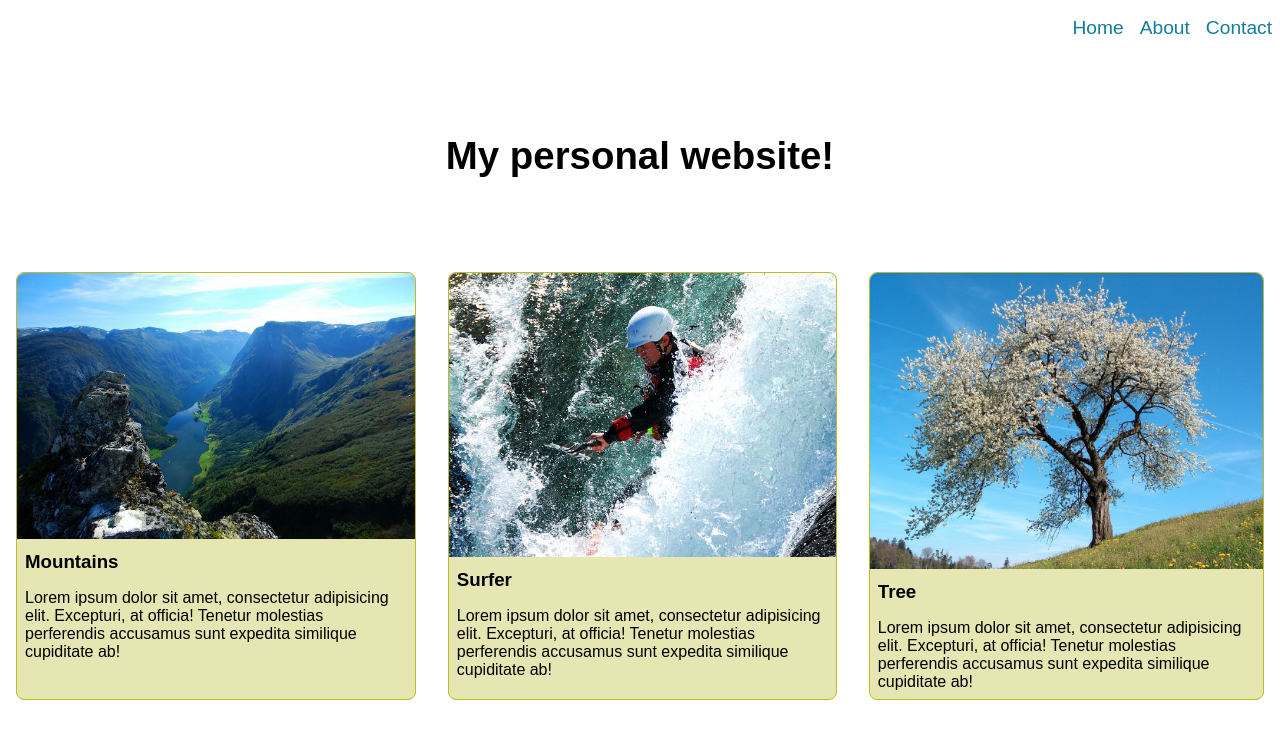
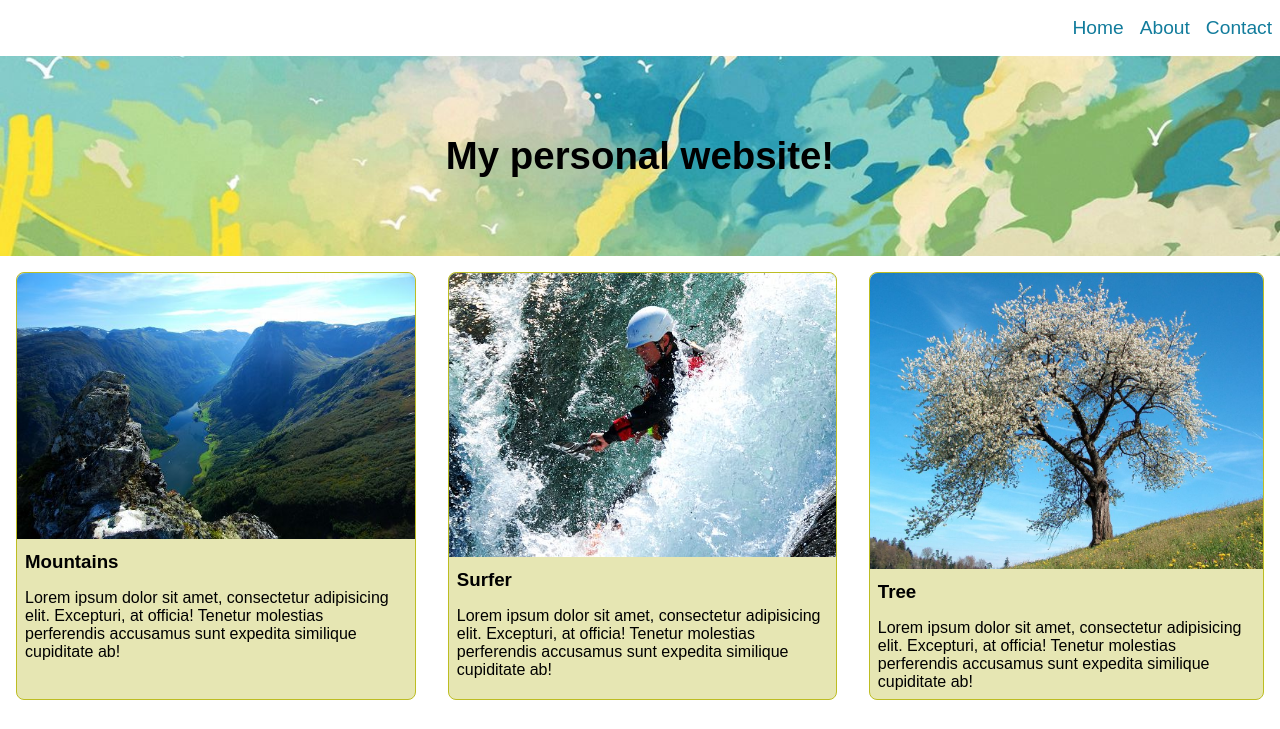
Before and after one commit to NATZEN24/SassyWebsite, a plain HTML site: page index.html in a window 1280 px wide. Shown: the top 729 px of the page. Drawn offline with Linux system fonts and the light colour scheme; the site is published under a folder, as on GitHub Pages, so addresses that start at the root find nothing.

Commit message:
exercise is done

```diff
--- a/styles/_header.scss
+++ b/styles/_header.scss
@@ -13,7 +13,7 @@ header li {
 .logo {
   height: 20vh;
   width: 100%;
-  background: url(/ExerciseSCSS/ExerciseSCSS/images/header.jpg);
+  background: url(../ExerciseSCSS/ExerciseSCSS/images/header.jpg);
   background-size: cover;
   background-position: center;
 
```
Also changed, not shown: styles/main.css, 1 other file.
